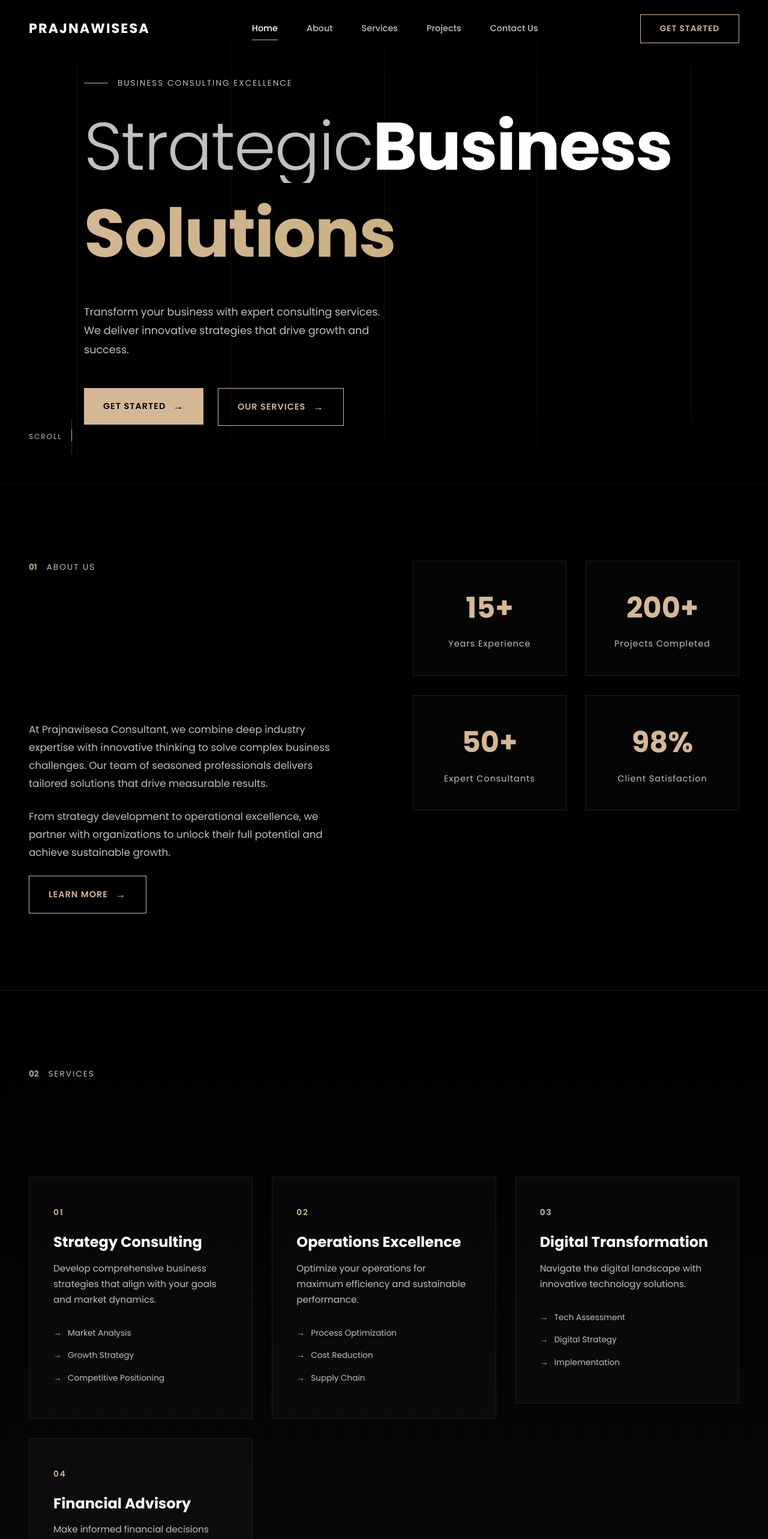
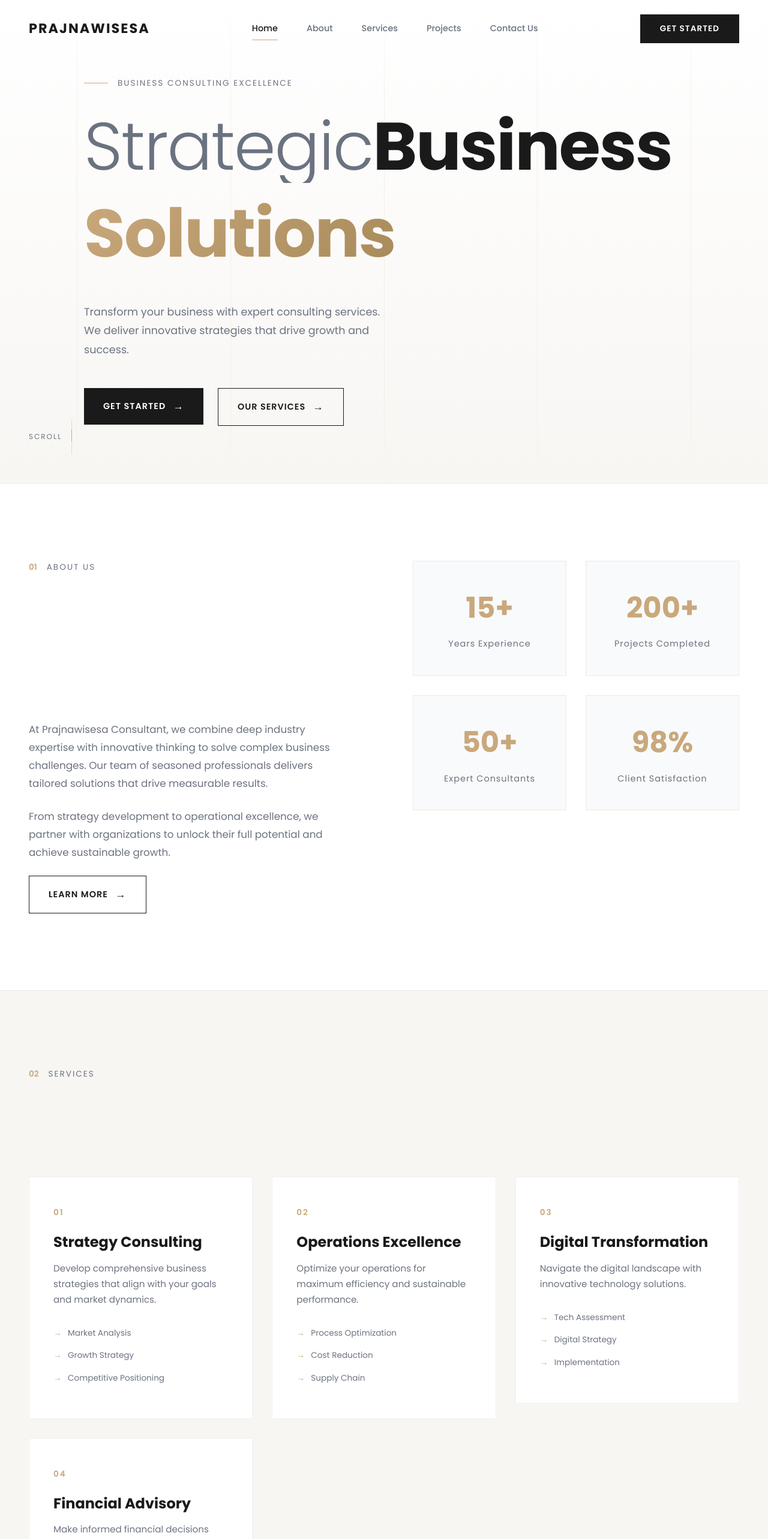
Before and after one commit to idhanGans/prajnawisesa-website, a Next.js app: page /home in a window 1280 px wide. Shown: the top 2566 px of the page at 60% size. Built offline with nearby package versions, Linux system fonts and the light colour scheme.

Commit message:
style: Update color palette and improve UI consistency across components

```diff
--- a/src/app/globals.css
+++ b/src/app/globals.css
@@ -1,21 +1,36 @@
 @import "tailwindcss";
 
 :root {
-  --color-primary: #d4b896;
-  --color-secondary: #c0c0c0;
-  --color-dark: #000000;
-  --color-darker: #0a0a0a;
+  /* Primary Palette - White, Gray, Black, Beige */
+  --color-primary: #c9a87c;
+  --color-primary-dark: #b8956a;
+  --color-secondary: #6b7280;
+  --color-dark: #1a1a1a;
+  --color-darker: #0f0f0f;
   --color-light: #ffffff;
-  --color-gray: #c0c0c0;
-  --color-silver: #c0c0c0;
-  --color-beige: #d4b896;
+  --color-white: #ffffff;
+  --color-off-white: #fafafa;
+  --color-gray-50: #f9fafb;
+  --color-gray-100: #f3f4f6;
+  --color-gray-200: #e5e7eb;
+  --color-gray-300: #d1d5db;
+  --color-gray-400: #9ca3af;
+  --color-gray-500: #6b7280;
+  --color-gray-600: #4b5563;
+  --color-gray-700: #374151;
+  --color-gray-800: #1f2937;
+  --color-gray-900: #111827;
+  --color-beige: #c9a87c;
+  --color-beige-light: #e8d5b7;
+  --color-beige-dark: #a88b5a;
+  --color-black: #000000;
 
   --font-sans: var(--font-poppins);
 }
 
 @theme inline {
-  --color-background: var(--color-dark);
-  --color-foreground: var(--color-light);
+  --color-background: var(--color-white);
+  --color-foreground: var(--color-dark);
   --font-sans: var(--font-poppins);
 }
 
@@ -32,8 +47,8 @@ html {
 }
 
 body {
-  background: linear-gradient(135deg, #000000 0%, #0a0a0a 100%);
-  color: var(--color-light);
+  background: #ffffff;
+  color: var(--color-dark);
   font-family: var(--font-poppins), system-ui, -apple-system, sans-serif;
   line-height: 1.6;
   font-size: 16px;
@@ -65,7 +80,7 @@ h3 {
 }
 
 p {
-  color: var(--color-gray);
+  color: var(--color-gray-600);
   line-height: 1.8;
 }
 
@@ -81,32 +96,32 @@ button {
 
 /* Scrollbar Styling */
 ::-webkit-scrollbar {
-  width: 10px;
-  height: 10px;
+  width: 8px;
+  height: 8px;
 }
 
 ::-webkit-scrollbar-track {
-  background: rgba(255, 255, 255, 0.05);
+  background: var(--color-gray-100);
 }
 
 ::-webkit-scrollbar-thumb {
-  background: #d4af37;
-  border-radius: 5px;
+  background: var(--color-beige);
+  border-radius: 4px;
 }
 
 ::-webkit-scrollbar-thumb:hover {
-  background: #c9a024;
+  background: var(--color-beige-dark);
 }
 
 /* Selection */
 ::selection {
-  background-color: #d4af37;
-  color: #1a1a1a;
+  background-color: var(--color-beige);
+  color: #ffffff;
 }
 
 ::-moz-selection {
-  background-color: #d4af37;
-  color: #1a1a1a;
+  background-color: var(--color-beige);
+  color: #ffffff;
 }
 
 /* Utility Classes */
--- a/src/app/home/page.module.css
+++ b/src/app/home/page.module.css
@@ -1,11 +1,11 @@
-/* Hero Section */
+/* Hero Section - Elegant Light Theme */
 .hero {
   position: relative;
   min-height: 100vh;
   display: flex;
   align-items: center;
   justify-content: center;
-  background: #000000;
+  background: linear-gradient(180deg, #ffffff 0%, #f8f6f3 100%);
   padding: 8rem 3rem 6rem;
   overflow: hidden;
 }
@@ -28,8 +28,8 @@
   background: linear-gradient(
     180deg,
     transparent 0%,
-    rgba(212, 184, 150, 0.1) 20%,
-    rgba(212, 184, 150, 0.1) 80%,
+    rgba(201, 168, 124, 0.15) 20%,
+    rgba(201, 168, 124, 0.15) 80%,
     transparent 100%
   );
   transform-origin: top;
@@ -46,7 +46,7 @@
   align-items: center;
   gap: 1rem;
   margin-bottom: 2rem;
-  color: #c0c0c0;
+  color: #6b7280;
   font-size: 0.85rem;
   letter-spacing: 2px;
   text-transform: uppercase;
@@ -55,13 +55,13 @@
 .labelLine {
   width: 40px;
   height: 1px;
-  background: #d4b896;
+  background: #c9a87c;
 }
 
 .heroTitle {
   font-size: clamp(3rem, 10vw, 7rem);
   font-weight: 700;
-  color: #ffffff;
+  color: #1a1a1a;
   margin: 0;
   line-height: 1.1;
   letter-spacing: -2px;
@@ -70,7 +70,7 @@
 .titleLight {
   display: block;
   font-weight: 300;
-  color: #c0c0c0;
+  color: #6b7280;
 }
 
 .titleBold {
@@ -80,7 +80,7 @@
 
 .highlight {
   display: block;
-  background: linear-gradient(135deg, #d4b896 0%, #c9b080 100%);
+  background: linear-gradient(135deg, #c9a87c 0%, #a88b5a 100%);
   -webkit-background-clip: text;
   -webkit-text-fill-color: transparent;
   background-clip: text;
@@ -88,7 +88,7 @@
 
 .heroSubtitle {
   font-size: 1.1rem;
-  color: #c0c0c0;
+  color: #6b7280;
   max-width: 500px;
   margin: 2rem 0 3rem;
   line-height: 1.8;
@@ -107,7 +107,7 @@
   display: flex;
   align-items: center;
   gap: 1rem;
-  color: #c0c0c0;
+  color: #6b7280;
   font-size: 0.75rem;
   letter-spacing: 2px;
   text-transform: uppercase;
@@ -116,7 +116,7 @@
 .scrollLine {
   width: 1px;
   height: 60px;
-  background: rgba(255, 255, 255, 0.2);
+  background: rgba(0, 0, 0, 0.1);
   position: relative;
   overflow: hidden;
 }
@@ -124,7 +124,7 @@
 .scrollDot {
   width: 100%;
   height: 20px;
-  background: #d4b896;
+  background: #c9a87c;
   animation: scrollDown 2s infinite;
 }
 
@@ -140,8 +140,8 @@
 /* About Section */
 .about {
   padding: 8rem 3rem;
-  background: #000000;
-  border-top: 1px solid rgba(255, 255, 255, 0.05);
+  background: #ffffff;
+  border-top: 1px solid rgba(0, 0, 0, 0.05);
 }
 
 .container {
@@ -157,13 +157,13 @@
 }
 
 .sectionLabel span:first-child {
-  color: #d4b896;
+  color: #c9a87c;
   font-size: 0.85rem;
   font-weight: 600;
 }
 
 .labelText {
-  color: #c0c0c0;
+  color: #6b7280;
   font-size: 0.85rem;
   letter-spacing: 2px;
   text-transform: uppercase;
@@ -183,14 +183,14 @@
 .aboutTitle {
   font-size: clamp(2rem, 4vw, 3rem);
   font-weight: 700;
-  color: #ffffff;
+  color: #1a1a1a;
   margin: 0 0 2rem 0;
   line-height: 1.2;
   letter-spacing: -1px;
 }
 
 .aboutDescription {
-  color: #c0c0c0;
+  color: #6b7280;
   font-size: 1.05rem;
   line-height: 1.8;
   margin-bottom: 1.5rem;
@@ -203,28 +203,29 @@
 }
 
 .statCard {
-  background: rgba(255, 255, 255, 0.02);
-  border: 1px solid rgba(212, 184, 150, 0.15);
+  background: #f9fafb;
+  border: 1px solid rgba(201, 168, 124, 0.2);
   padding: 2.5rem 2rem;
   text-align: center;
   transition: all 0.3s ease;
 }
 
 .statCard:hover {
-  border-color: rgba(212, 184, 150, 0.4);
-  background: rgba(255, 255, 255, 0.04);
+  border-color: rgba(201, 168, 124, 0.5);
+  background: #ffffff;
+  box-shadow: 0 10px 40px rgba(0, 0, 0, 0.05);
 }
 
 .statNumber {
   display: block;
   font-size: 3rem;
   font-weight: 700;
-  color: #d4b896;
+  color: #c9a87c;
   margin-bottom: 0.5rem;
 }
 
 .statLabel {
-  color: #c0c0c0;
+  color: #6b7280;
   font-size: 0.9rem;
   letter-spacing: 1px;
 }
@@ -232,8 +233,8 @@
 /* Services Section */
 .services {
   padding: 8rem 3rem;
-  background: linear-gradient(180deg, #000000 0%, #0a0a0a 100%);
-  border-top: 1px solid rgba(255, 255, 255, 0.05);
+  background: #f8f6f3;
+  border-top: 1px solid rgba(0, 0, 0, 0.05);
 }
 
 .servicesHeader {
@@ -243,7 +244,7 @@
 .servicesTitle {
   font-size: clamp(2rem, 4vw, 3rem);
   font-weight: 700;
-  color: #ffffff;
+  color: #1a1a1a;
   margin: 0;
   letter-spacing: -1px;
 }
@@ -255,8 +256,8 @@
 }
 
 .serviceCard {
-  background: rgba(255, 255, 255, 0.02);
-  border: 1px solid rgba(255, 255, 255, 0.08);
+  background: #ffffff;
+  border: 1px solid rgba(0, 0, 0, 0.06);
   padding: 3rem 2.5rem;
   transition: all 0.4s ease;
   position: relative;
@@ -270,7 +271,7 @@
   left: 0;
   width: 100%;
   height: 3px;
-  background: linear-gradient(90deg, #d4b896, transparent);
+  background: linear-gradient(90deg, #c9a87c, transparent);
   transform: scaleX(0);
   transform-origin: left;
   transition: transform 0.4s ease;
@@ -281,12 +282,13 @@
 }
 
 .serviceCard:hover {
-  border-color: rgba(212, 184, 150, 0.3);
-  background: rgba(255, 255, 255, 0.04);
+  border-color: rgba(201, 168, 124, 0.4);
+  box-shadow: 0 15px 50px rgba(0, 0, 0, 0.08);
+  transform: translateY(-5px);
 }
 
 .serviceNumber {
-  color: #d4b896;
+  color: #c9a87c;
   font-size: 0.85rem;
   font-weight: 600;
   letter-spacing: 2px;
@@ -297,12 +299,12 @@
 .serviceTitle {
   font-size: 1.5rem;
   font-weight: 700;
-  color: #ffffff;
+  color: #1a1a1a;
   margin: 0 0 1rem 0;
 }
 
 .serviceDescription {
-  color: #c0c0c0;
+  color: #6b7280;
   font-size: 0.95rem;
   line-height: 1.7;
   margin-bottom: 1.5rem;
@@ -315,7 +317,7 @@
 }
 
 .serviceFeatures li {
-  color: #c0c0c0;
+  color: #6b7280;
   font-size: 0.85rem;
   padding: 0.5rem 0;
   padding-left: 1.5rem;
@@ -326,14 +328,14 @@
   content: "→";
   position: absolute;
   left: 0;
-  color: #d4b896;
+  color: #c9a87c;
 }
 
 /* Projects Section */
 .projects {
   padding: 8rem 3rem;
-  background: #000000;
-  border-top: 1px solid rgba(255, 255, 255, 0.05);
+  background: #ffffff;
+  border-top: 1px solid rgba(0, 0, 0, 0.05);
 }
 
 .projectsHeader {
@@ -343,7 +345,7 @@
 .projectsTitle {
   font-size: clamp(2rem, 4vw, 3rem);
   font-weight: 700;
-  color: #ffffff;
+  color: #1a1a1a;
   margin: 0;
   letter-spacing: -1px;
 }
@@ -356,16 +358,17 @@
 }
 
 .projectCard {
-  background: rgba(255, 255, 255, 0.02);
-  border: 1px solid rgba(255, 255, 255, 0.08);
+  background: #f9fafb;
+  border: 1px solid rgba(0, 0, 0, 0.06);
   overflow: hidden;
   transition: all 0.4s ease;
   cursor: pointer;
 }
 
 .projectCard:hover {
-  border-color: rgba(212, 184, 150, 0.3);
+  border-color: rgba(201, 168, 124, 0.4);
   transform: translateY(-5px);
+  box-shadow: 0 15px 50px rgba(0, 0, 0, 0.08);
 }
 
 .projectImage {
@@ -373,8 +376,8 @@
   height: 220px;
   background: linear-gradient(
     135deg,
-    rgba(212, 184, 150, 0.1) 0%,
-    rgba(0, 0, 0, 0.3) 100%
+    rgba(201, 168, 124, 0.15) 0%,
+    rgba(248, 246, 243, 0.8) 100%
   );
   display: flex;
   align-items: center;
@@ -385,15 +388,16 @@
 .projectIndex {
   font-size: 4rem;
   font-weight: 700;
-  color: rgba(212, 184, 150, 0.15);
+  color: rgba(201, 168, 124, 0.25);
 }
 
 .projectInfo {
   padding: 2rem;
+  background: #ffffff;
 }
 
 .projectCategory {
-  color: #d4b896;
+  color: #c9a87c;
   font-size: 0.75rem;
   font-weight: 600;
   letter-spacing: 2px;
@@ -403,19 +407,19 @@
 .projectTitle {
   font-size: 1.3rem;
   font-weight: 700;
-  color: #ffffff;
+  color: #1a1a1a;
   margin: 0.75rem 0;
 }
 
 .projectDescription {
-  color: #c0c0c0;
+  color: #6b7280;
   font-size: 0.9rem;
   line-height: 1.6;
   margin-bottom: 1rem;
 }
 
 .projectResult {
-  color: #d4b896;
+  color: #c9a87c;
   font-size: 0.9rem;
   font-weight: 600;
 }
@@ -427,8 +431,8 @@
 /* Contact Section */
 .contact {
   padding: 8rem 3rem;
-  background: linear-gradient(180deg, #0a0a0a 0%, #000000 100%);
-  border-top: 1px solid rgba(212, 184, 150, 0.1);
+  background: #1a1a1a;
+  border-top: 1px solid rgba(201, 168, 124, 0.2);
 }
 
 .contactGrid {
@@ -452,7 +456,7 @@
 }
 
 .contactDescription {
-  color: #c0c0c0;
+  color: #9ca3af;
   font-size: 1.05rem;
   line-height: 1.8;
   margin-bottom: 3rem;
@@ -471,7 +475,7 @@
 }
 
 .contactLabel {
-  color: #c0c0c0;
+  color: #9ca3af;
   font-size: 0.8rem;
   letter-spacing: 2px;
   text-transform: uppercase;
@@ -487,12 +491,12 @@
 }
 
 .contactItem a:hover {
-  color: #d4b896;
+  color: #c9a87c;
 }
 
 .contactForm {
-  background: rgba(255, 255, 255, 0.02);
-  border: 1px solid rgba(255, 255, 255, 0.08);
+  background: rgba(255, 255, 255, 0.03);
+  border: 1px solid rgba(255, 255, 255, 0.1);
   padding: 3rem;
 }
 
@@ -505,8 +509,8 @@
 .formGroup input,
 .formGroup textarea {
   width: 100%;
-  background: rgba(255, 255, 255, 0.03);
-  border: 1px solid rgba(255, 255, 255, 0.1);
+  background: rgba(255, 255, 255, 0.05);
+  border: 1px solid rgba(255, 255, 255, 0.15);
   padding: 1rem 1.25rem;
   color: #ffffff;
   font-size: 1rem;
@@ -517,13 +521,13 @@
 
 .formGroup input:focus,
 .formGroup textarea:focus {
-  border-color: #d4b896;
-  background: rgba(255, 255, 255, 0.05);
+  border-color: #c9a87c;
+  background: rgba(255, 255, 255, 0.08);
 }
 
 .formGroup input::placeholder,
 .formGroup textarea::placeholder {
-  color: #666666;
+  color: #6b7280;
 }
 
 .formGroup textarea {
--- a/src/app/login/page.module.css
+++ b/src/app/login/page.module.css
@@ -7,7 +7,7 @@
   justify-content: center;
   align-items: center;
   overflow: hidden;
-  background: #000000;
+  background: linear-gradient(180deg, #ffffff 0%, #f8f6f3 100%);
 }
 
 .content {
@@ -27,7 +27,7 @@
   display: flex;
   align-items: center;
   gap: 1rem;
-  color: #c0c0c0;
+  color: #6b7280;
   font-size: 0.85rem;
   letter-spacing: 3px;
   text-transform: uppercase;
@@ -37,14 +37,14 @@
 .labelLine {
   width: 40px;
   height: 1px;
-  background: #d4b896;
+  background: #c9a87c;
 }
 
 /* Title */
 .title {
   font-size: clamp(3rem, 12vw, 8rem);
   font-weight: 900;
-  color: #ffffff;
+  color: #1a1a1a;
   margin: 0;
   letter-spacing: 8px;
   line-height: 1;
@@ -54,9 +54,9 @@
 /* Subtitle */
 .subtitle {
   font-size: clamp(0.85rem, 2vw, 1rem);
-  color: #d4b896;
+  color: #c9a87c;
   margin: 1rem 0 0;
-  font-weight: 500;
+  font-weight: 600;
   letter-spacing: 3px;
   text-transform: uppercase;
 }
@@ -64,11 +64,11 @@
 /* Description */
 .description {
   font-size: clamp(0.95rem, 2vw, 1.1rem);
-  color: #c0c0c0;
+  color: #6b7280;
   margin: 1rem 0 2rem;
   max-width: 550px;
   line-height: 1.8;
-  font-weight: 300;
+  font-weight: 400;
 }
 
 /* Button */
@@ -78,8 +78,8 @@
   align-items: center;
   gap: 1rem;
   background: transparent;
-  color: #ffffff;
-  border: 1px solid rgba(212, 184, 150, 0.5);
+  color: #1a1a1a;
+  border: 1px solid #1a1a1a;
   padding: 1.25rem 3rem;
   font-size: 0.9rem;
   font-weight: 600;
@@ -98,7 +98,7 @@
   left: 0;
   width: 0;
   height: 100%;
-  background: #d4b896;
+  background: #1a1a1a;
   transition: width 0.4s ease;
   z-index: -1;
 }
@@ -108,8 +108,8 @@
 }
 
 .button:hover {
-  color: #000000;
-  border-color: #d4b896;
+  color: #ffffff;
+  border-color: #1a1a1a;
 }
 
 .buttonText {
@@ -147,7 +147,7 @@
 }
 
 .scrollText {
-  color: #c0c0c0;
+  color: #6b7280;
   font-size: 0.7rem;
   letter-spacing: 3px;
   text-transform: uppercase;
@@ -156,7 +156,7 @@
 .scrollLine {
   width: 1px;
   height: 60px;
-  background: rgba(255, 255, 255, 0.2);
+  background: rgba(0, 0, 0, 0.1);
   position: relative;
   overflow: hidden;
 }
@@ -164,7 +164,7 @@
 .scrollDot {
   width: 100%;
   height: 15px;
-  background: #d4b896;
+  background: #c9a87c;
 }
 
 /* Corner Elements */
@@ -173,7 +173,7 @@
   position: absolute;
   width: 100px;
   height: 100px;
-  border: 1px solid rgba(212, 184, 150, 0.2);
+  border: 1px solid rgba(201, 168, 124, 0.3);
   z-index: 5;
 }
 
@@ -189,6 +189,32 @@
   right: 3rem;
   border-left: none;
   border-top: none;
+}
+
+/* Background Pattern */
+.bgPattern {
+  position: absolute;
+  top: 0;
+  left: 0;
+  right: 0;
+  bottom: 0;
+  display: flex;
+  justify-content: space-between;
+  padding: 0 15%;
+  pointer-events: none;
+  opacity: 0.5;
+}
+
+.patternLine {
+  width: 1px;
+  height: 100%;
+  background: linear-gradient(
+    180deg,
+    transparent 0%,
+    rgba(201, 168, 124, 0.1) 30%,
+    rgba(201, 168, 124, 0.1) 70%,
+    transparent 100%
+  );
 }
 
 /* Responsive */
--- a/src/components/animations/AnimatedButton.module.css
+++ b/src/components/animations/AnimatedButton.module.css
@@ -48,47 +48,47 @@
 
 /* Primary Variant */
 .primary {
-  background: #d4b896;
-  color: #000000;
+  background: #1a1a1a;
+  color: #ffffff;
 }
 
 .primary .hoverEffect {
-  background: #ffffff;
+  background: #c9a87c;
 }
 
 .primary:hover .label,
 .primary:hover .arrow {
-  color: #000000;
+  color: #ffffff;
 }
 
 /* Secondary Variant */
 .secondary {
-  background: #000000;
+  background: #c9a87c;
   color: #ffffff;
-  border: 1px solid rgba(255, 255, 255, 0.2);
+  border: 1px solid #c9a87c;
 }
 
 .secondary .hoverEffect {
-  background: #d4b896;
+  background: #1a1a1a;
 }
 
 .secondary:hover .label,
 .secondary:hover .arrow {
-  color: #000000;
+  color: #ffffff;
 }
 
 /* Outline Variant */
 .outline {
   background: transparent;
-  color: #d4b896;
-  border: 1px solid #d4b896;
+  color: #1a1a1a;
+  border: 1px solid #1a1a1a;
 }
 
 .outline .hoverEffect {
-  background: #d4b896;
+  background: #1a1a1a;
 }
 
 .outline:hover .label,
 .outline:hover .arrow {
-  color: #000000;
+  color: #ffffff;
 }
--- a/src/components/navbar/Navbar.module.css
+++ b/src/components/navbar/Navbar.module.css
@@ -7,13 +7,15 @@
   z-index: 100;
   padding: 1.5rem 0;
   transition: all 0.4s cubic-bezier(0.4, 0, 0.2, 1);
+  background: transparent;
 }
 
 .header.scrolled {
-  background: rgba(0, 0, 0, 0.95);
+  background: rgba(255, 255, 255, 0.95);
   backdrop-filter: blur(20px);
   padding: 1rem 0;
-  border-bottom: 1px solid rgba(212, 184, 150, 0.1);
+  border-bottom: 1px solid rgba(0, 0, 0, 0.06);
+  box-shadow: 0 2px 20px rgba(0, 0, 0, 0.04);
 }
 
 .container {
@@ -34,13 +36,17 @@
 .logoText {
   font-size: 1.4rem;
   font-weight: 700;
-  color: #ffffff;
+  color: #1a1a1a;
   letter-spacing: 2px;
   transition: color 0.3s ease;
 }
 
+.menuOpen .logoText {
+  color: #ffffff;
+}
+
 .logo:hover .logoText {
-  color: #d4b896;
+  color: #c9a87c;
 }
 
 /* Desktop Navigation */
@@ -51,7 +57,7 @@
 }
 
 .navLink {
-  color: #c0c0c0;
+  color: #6b7280;
   text-decoration: none;
   font-size: 0.9rem;
   font-weight: 500;
@@ -70,13 +76,13 @@
   position: absolute;
   top: 100%;
   left: 0;
-  color: #d4b896;
+  color: #c9a87c;
   transition: transform 0.3s ease;
 }
 
 .navLink:hover .navLinkText,
 .navLink.active .navLinkText {
-  color: #ffffff;
+  color: #1a1a1a;
 }
 
 .navLink::after {
@@ -86,7 +92,7 @@
   left: 0;
   width: 0;
   height: 1px;
-  background: #d4b896;
+  background: #c9a87c;
   transition: width 0.4s ease;
 }
 
@@ -97,9 +103,9 @@
 
 /* CTA Button */
 .ctaButton {
-  background: transparent;
-  color: #d4b896;
-  border: 1px solid #d4b896;
+  background: #1a1a1a;
+  color: #ffffff;
+  border: 1px solid #1a1a1a;
   padding: 0.75rem 2rem;
   border-radius: 0;
   font-weight: 600;
@@ -111,8 +117,9 @@
 }
 
 .ctaButton:hover {
-  background: #d4b896;
-  color: #000000;
+  background: #c9a87c;
+  border-color: #c9a87c;
+  color: #ffffff;
 }
 
 /* Menu Button (Hamburger) */
@@ -130,10 +137,14 @@
 .menuLine {
   width: 28px;
   height: 2px;
-  background: #ffffff;
+  background: #1a1a1a;
   border-radius: 2px;
   transition: all 0.3s ease;
   transform-origin: center;
+}
+
+.menuOpen .menuLine {
+  background: #ffffff;
 }
 
 .menuButtonActive .menuLine:nth-child(1) {
@@ -155,7 +166,7 @@
   left: 0;
   right: 0;
   bottom: 0;
-  background: rgba(0, 0, 0, 0.6);
+  background: rgba(0, 0, 0, 0.5);
   backdrop-filter: blur(5px);
   z-index: 98;
   opacity: 0;
@@ -170,10 +181,10 @@
   right: 0;
   width: 420px;
   height: 100vh;
-  background: linear-gradient(180deg, #0a0a0a 0%, #000000 100%);
+  background: #1a1a1a;
   z-index: 99;
   transform: translateX(100%);
-  border-left: 1px solid rgba(212, 184, 150, 0.2);
+  border-left: 1px solid rgba(201, 168, 124, 0.2);
 }
 
 .slideMenuContent {
@@ -193,7 +204,7 @@
 }
 
 .menuTitle {
-  color: #c0c0c0;
+  color: #9ca3af;
   font-size: 0.8rem;
   letter-spacing: 2px;
   text-transform: uppercase;
@@ -202,7 +213,7 @@
 .closeButton {
   background: none;
   border: none;
-  color: #c0c0c0;
+  color: #9ca3af;
   font-size: 1.5rem;
   cursor: pointer;
   transition: color 0.3s ease;
@@ -210,7 +221,7 @@
 }
 
 .closeButton:hover {
-  color: #d4b896;
+  color: #c9a87c;
 }
 
 /* Menu Navigation */
@@ -239,7 +250,7 @@
 }
 
 .menuLinkNumber {
-  color: #d4b896;
+  color: #c9a87c;
   font-size: 0.75rem;
   font-weight: 600;
   letter-spacing: 1px;
@@ -254,7 +265,7 @@
 }
 
 .menuLink:hover .menuLinkTitle {
-  color: #d4b896;
+  color: #c9a87c;
 }
 
 /* Menu Footer */
@@ -264,7 +275,7 @@
 }
 
 .menuFooterText {
-  color: #c0c0c0;
+  color: #9ca3af;
   font-size: 0.85rem;
   margin-bottom: 1.5rem;
 }
@@ -290,12 +301,12 @@
   left: 0;
   width: 0;
   height: 1px;
-  background: #d4b896;
+  background: #c9a87c;
   transition: width 0.3s ease;
 }
 
 .socialLink:hover {
-  color: #d4b896;
+  color: #c9a87c;
 }
 
 .socialLink:hover::after {
--- a/src/components/navbar/Navbar.tsx
+++ b/src/components/navbar/Navbar.tsx
@@ -105,7 +105,11 @@ export const Navbar = () => {
 
   return (
     <>
-      <header className={`${styles.header} ${scrolled ? styles.scrolled : ""}`}>
+      <header
+        className={`${styles.header} ${scrolled ? styles.scrolled : ""} ${
+          isMenuOpen ? styles.menuOpen : ""
+        }`}
+      >
         <div className={styles.container}>
           <Link
             href="#home"
```
Also changed, not shown: src/components/footer/Footer.module.css (+9 -9 lines).
